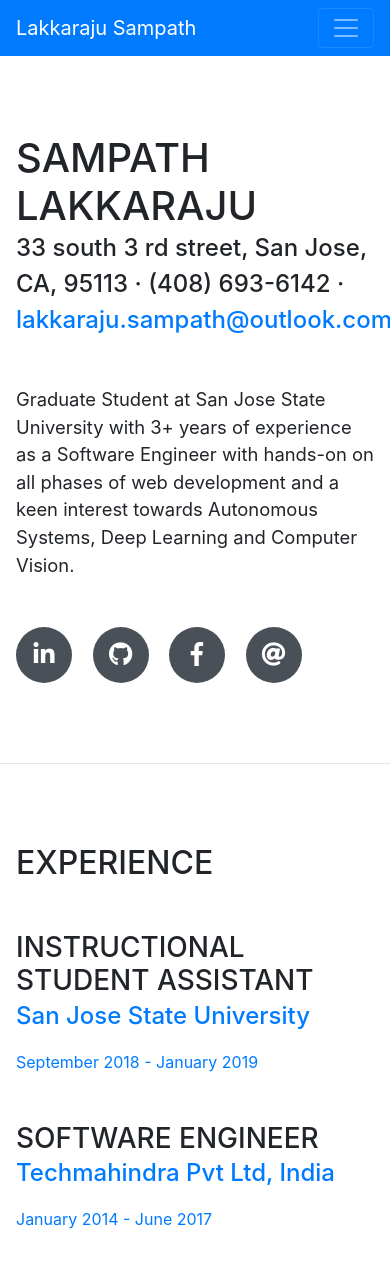
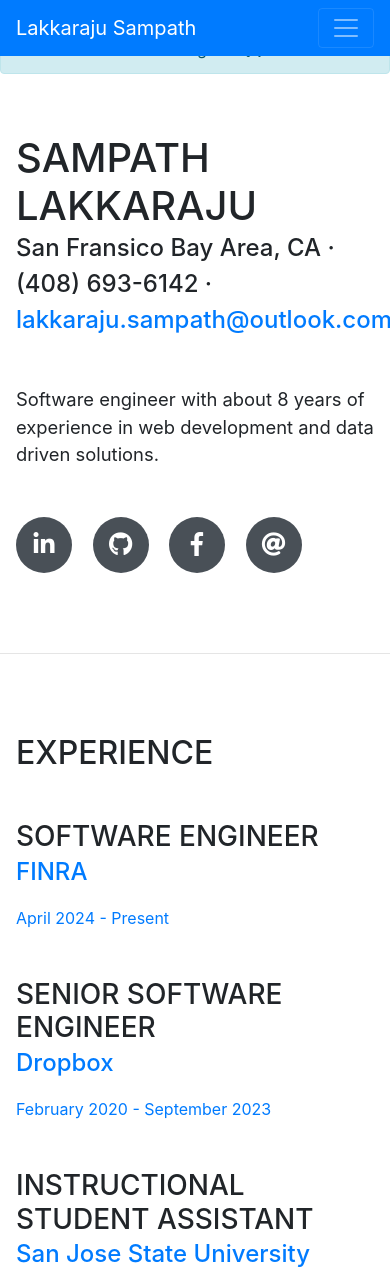
Before and after one commit to sampathl/sampath.lakkaraju.github.io, a website with bundled scripts: page index.html in a window 390 px wide. Shown: the top 1275 px of the page. Built offline with nearby package versions, Linux system fonts and the light colour scheme; a web font is replaced by a local one.

Commit message:
updating the basics

```diff
--- a/index.html
+++ b/index.html
@@ -64,22 +64,18 @@
       </ul>
     </div>
   </nav>
-
+  <div class="alert alert-info text-center" role="alert" style="position: fixed; top: 0; width: 100%; z-index: 1000;">
+    <i class="fas fa-tools"></i> Just the basics for now, Building something new.<i class="fas fa-tools"></i>
+  </div>
   <div class="container-fluid p-0">
 
     <section class="resume-section p-3 p-lg-5 d-flex align-items-center" id="about">
       <div class="w-100">
         <h1 class="mb-0">Sampath Lakkaraju</h1>
-        <div class="subheading mb-5">33 south 3 rd street, San Jose, CA, 95113 · (408) 693-6142 ·
+        <div class="subheading mb-5">San Fransico Bay Area, CA · (408) 693-6142 ·
           <a href="mailto:lakkaraju.sampath@outlook.com">lakkaraju.sampath@outlook.com</a>
         </div>
-        <p class="lead mb-5">Graduate Student at San Jose State University with 3+ years of experience as a Software
-          Engineer with hands-on on all phases of web development and a keen interest towards Autonomous Systems, Deep
-          Learning and Computer Vision. </p>
-
-
-
-
+        <p class="lead mb-5">Software engineer with about 8 years of experience in web development and data driven solutions.</p>
         <div class="social-icons">
           <a href="https://www.linkedin.com/in/sampath-lakkaraju/" target="_blank">
             <i class="fab fa-linkedin-in"></i>
@@ -105,6 +101,49 @@
     <section class="resume-section p-3 p-lg-5 d-flex justify-content-center" id="experience">
       <div class="w-100">
         <h2 class="mb-5">Experience</h2>
+
+        <div class="resume-item d-flex flex-column flex-md-row justify-content-between mb-5">
+          <div class="resume-content">
+            <h3 class="mb-0">Software Engineer</h3>
+            <a data-toggle="collapse" href="#collapseSjsu" role="button" aria-expanded="false"
+              aria-controls="collapseSjsu">
+              <div class="subheading mb-3">FINRA</div>
+            </a>
+            <div class="collapse" id="collapseSjsu">
+              <div class="card collapseCSS">
+                <ul>
+                  <li>Contributed towards the migration of FINRA Consolidated Audit Trail (CAIS) application</li>
+                  <li>Enhanced design performance ensure idempotency</li>
+                </ul>
+              </div>
+            </div>
+          </div>
+          <div class="resume-date text-md-right">
+            <span class="text-primary">April 2024 - Present</span>
+          </div>
+        </div>
+
+        <div class="resume-item d-flex flex-column flex-md-row justify-content-between mb-5">
+          <div class="resume-content">
+            <h3 class="mb-0">Senior Software Engineer</h3>
+            <a data-toggle="collapse" href="#collapseSjsu" role="button" aria-expanded="false"
+              aria-controls="collapseSjsu">
+              <div class="subheading mb-3">Dropbox</div>
+            </a>
+            <div class="collapse" id="collapseSjsu">
+              <div class="card collapseCSS">
+                <ul>
+                  <li>Developed application in microservices</li>
+                  <li>Developed and improved data pipelines</li>
+                  <li>Developed reusable internationalized UI components in React</li>
+                </ul>
+              </div>
+            </div>
+          </div>
+          <div class="resume-date text-md-right">
+            <span class="text-primary">February 2020 - September 2023</span>
+          </div>
+        </div>
 
         <div class="resume-item d-flex flex-column flex-md-row justify-content-between mb-5">
           <div class="resume-content">
```
